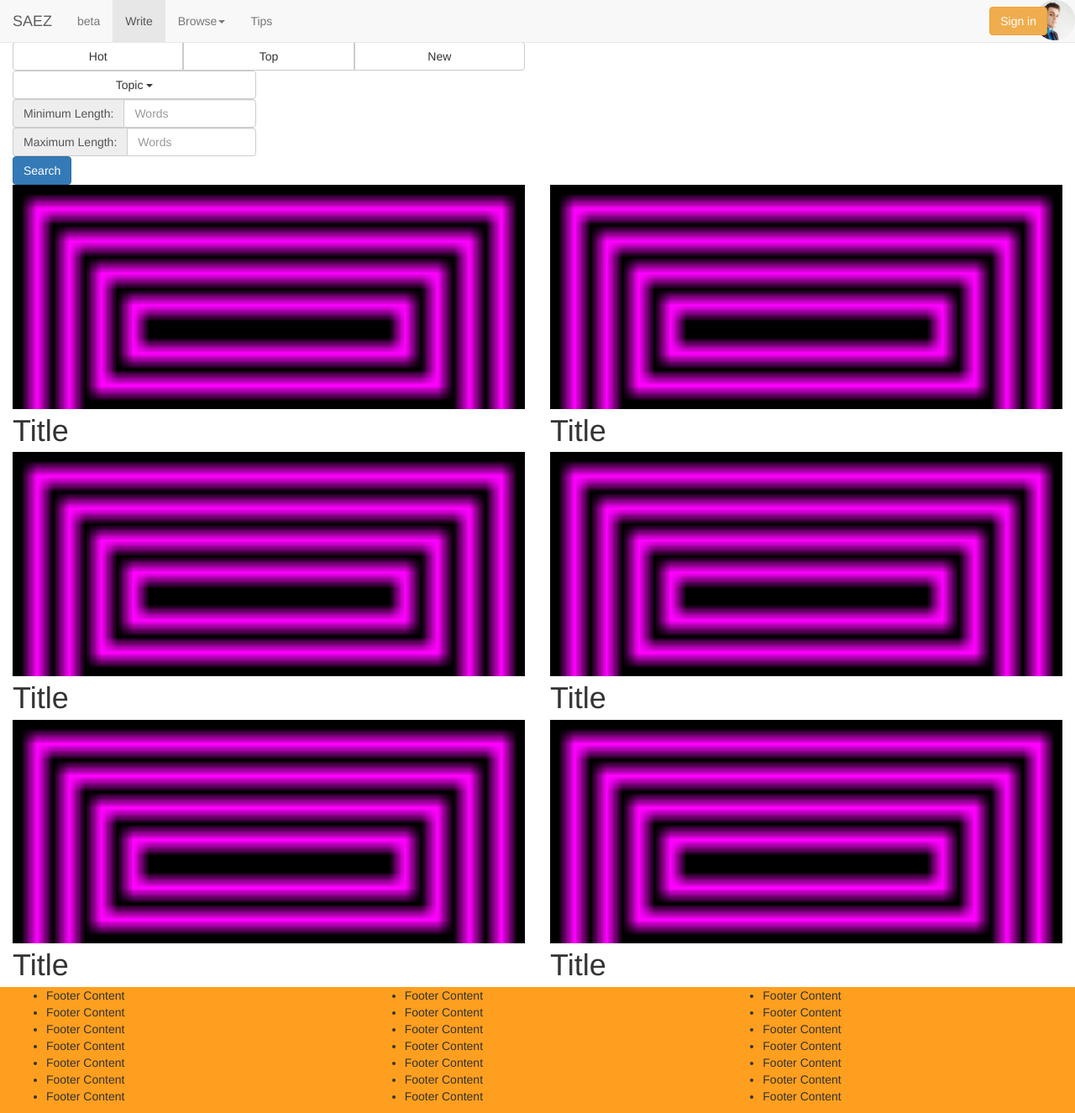
After one commit to jordang1995/4, a PHP site: page /browse.html in a window 1280 px wide. The commit adds this page. Shown: the whole page at 84% size. Run offline with PHP 8.4, Linux system fonts and the light colour scheme; some libraries are stand-ins or nearby versions.

Commit message:
Started the Browse Page

```diff
--- a/DECO SANDBOX/assets/css/mainstyle.css
+++ b/DECO SANDBOX/assets/css/mainstyle.css
@@ -10,3 +10,11 @@ body { padding-top: 50px; }
 	max-width:1920px;
 	margin:auto;
 }
+
+.essaytitle {
+	font-size:36px;
+}
+
+footer {
+	background-color:rgb(255,159,31);
+}
--- /dev/null
+++ b/DECO SANDBOX/browse.html
@@ -0,0 +1,171 @@
+<!DOCTYPE html>
+<html lang="en">
+<head>
+<meta charset="UTF-8">
+<meta http-equiv="X-UA-Compatible" content="IE=edge">
+<meta name="viewport" content="width = device-width, initial-scale = 1">
+<link rel="stylesheet" type="text/css" href="assets/css/mainstyle.css">
+<link rel="stylesheet" href="https://maxcdn.bootstrapcdn.com/bootstrap/3.3.7/css/bootstrap.min.css" integrity="sha384-BVYiiSIFeK1dGmJRAkycuHAHRg32OmUcww7on3RYdg4Va+PmSTsz/K68vbdEjh4u" crossorigin="anonymous">
+<title>SAEZ</title>
+</head>
+<body>
+	<nav class="navbar navbar-default navbar-fixed-top">
+	    <div class="container-fluid">
+	        <div class="navbar-header">
+	        	<button type="button" class="navbar-toggle collapsed" data-toggle="collapse" data-target="#navbar-collapse" aria-expanded="false">
+			        <span class="sr-only">Toggle navigation</span>
+			        <span class="icon-bar"></span>
+			        <span class="icon-bar"></span>
+			        <span class="icon-bar"></span>
+			    </button>
+	    		<a class="navbar-brand" href="#">SAEZ</a>
+	        </div>
+	        <div class="collapse navbar-collapse" id="navbar-collapse">
+	        	<p class="navbar-text">beta</p>
+	        	<ul class="nav navbar-nav">
+	        		<li class="active"><a href="#">Write</a></li>
+	        		<li class="dropdown">
+			            <a href="#" class="dropdown-toggle" data-toggle="dropdown" role="button" aria-haspopup="true" aria-expanded="false">Browse<span class="caret"></span></a>
+			            <ul class="dropdown-menu">
+			                <li><a href="#">Hot</a></li>
+			                <li><a href="#">Top</a></li>
+			                <li><a href="#">New</a></li>
+			            </ul>
+			        </li>
+	        		<li><a href="#">Tips</a></li>
+	        	</ul>
+		        <a href="#"><img src="assets/images/profile_picture.jpg" class="img-responsive img-circle navbar-right" height="48px" width="48px" alt="Responsive image"></a>
+				<button type="button" class="btn btn-default navbar-btn btn-warning navbar-right">Sign in</button>
+				<!--<form class="navbar-form navbar-left navbar-right" role="search">
+				    <div class="form-group">
+				        <input type="text" class="form-control" placeholder="Search">
+				    </div>
+				    <button type="submit" class="btn btn-default">Submit</button>
+				</form>-->
+			</div>
+	    </div>
+	</nav>
+	<div class="container-fluid">
+		<div class="row">
+			<div class="col-xs-12 col-sm-12 col-md-6 col-lg-6">
+				<div class="btn-group btn-group-justified" role="group" aria-label="...">
+				  <div class="btn-group" role="group">
+				    <button type="button" class="btn btn-default">Hot</button>
+				  </div>
+				  <div class="btn-group" role="group">
+				    <button type="button" class="btn btn-default">Top</button>
+				  </div>
+				  <div class="btn-group" role="group">
+				    <button type="button" class="btn btn-default">New</button>
+				  </div>
+				</div>
+			</div>
+		</div>
+		<div class="row">
+			<div class="col-xs-12 col-sm-12 col-md-3 col-lg-3">
+				<div class="dropdown">
+				    <button class="btn btn-default dropdown-toggle btn-block" type="button" id="topicdropdown" data-toggle="dropdown" aria-haspopup="true" aria-expanded="true">
+				    Topic
+				    <span class="caret"></span>
+				    </button>
+				    <ul class="dropdown-menu" aria-labelledby="topicdropdown">
+				    	<li><a href="#">Random Topic</a></li>
+				    	<li role="separator" class="divider"></li>
+				        <li><a href="#">Topic</a></li>
+				        <li><a href="#">Topic</a></li>
+				        <li><a href="#">Topic</a></li>
+				    </ul>
+				</div>
+			</div>
+		</div>
+		<div class="row">
+			<div class="col-xs-12 col-sm-12 col-md-3 col-lg-3">
+				<div class="input-group">
+				    <span class="input-group-addon" id="basic-addon1">Minimum Length:</span>
+				    <input type="text" class="form-control" placeholder="Words" aria-describedby="basic-addon1">
+				</div>
+			</div>
+		</div>
+		<div class="row">
+			<div class="col-xs-12 col-sm-12 col-md-3 col-lg-3">
+				<div class="input-group">
+				    <span class="input-group-addon" id="basic-addon1">Maximum Length:</span>
+				    <input type="text" class="form-control" placeholder="Words" aria-describedby="basic-addon1">
+				</div>
+			</div>
+		</div>
+		<div class="row">
+			<div class="col-xs-12 col-sm-12 col-md-12 col-lg-12">
+				<button type="button" class="btn btn-default btn-primary">Search</button>
+			</div>
+		</div>
+		<div class="row">
+			<div class="col-xs-12 col-sm-12 col-md-6 col-lg-6">
+				<img src="assets/images/slideshowplaceholder.png" class="img-responsive" width="100%">
+				<div class="essaytitle">Title</div>
+			</div>
+			<div class="col-xs-12 col-sm-12 col-md-6 col-lg-6">
+				<img src="assets/images/slideshowplaceholder.png" class="img-responsive" width="100%">
+				<div class="essaytitle">Title</div>
+			</div>
+			<div class="col-xs-12 col-sm-12 col-md-6 col-lg-6">
+				<img src="assets/images/slideshowplaceholder.png" class="img-responsive" width="100%">
+				<div class="essaytitle">Title</div>
+			</div>
+			<div class="col-xs-12 col-sm-12 col-md-6 col-lg-6">
+				<img src="assets/images/slideshowplaceholder.png" class="img-responsive" width="100%">
+				<div class="essaytitle">Title</div>
+			</div>
+			<div class="col-xs-12 col-sm-12 col-md-6 col-lg-6">
+				<img src="assets/images/slideshowplaceholder.png" class="img-responsive" width="100%">
+				<div class="essaytitle">Title</div>
+			</div>
+			<div class="col-xs-12 col-sm-12 col-md-6 col-lg-6">
+				<img src="assets/images/slideshowplaceholder.png" class="img-responsive" width="100%">
+				<div class="essaytitle">Title</div>
+			</div>
+		</div>
+	</div>
+	<footer>
+		<div class="container-fluid">
+			<div class="row">
+				<div class="col-xs-12 col-sm-4 col-md-4 col-lg-4">
+					<ul>
+						<li>Footer Content</li>
+						<li>Footer Content</li>
+						<li>Footer Content</li>
+						<li>Footer Content</li>
+						<li>Footer Content</li>
+						<li>Footer Content</li>
+						<li>Footer Content</li>
+					</ul>
+				</div>
+				<div class="col-xs-12 col-sm-4 col-md-4 col-lg-4">
+					<ul>
+						<li>Footer Content</li>
+						<li>Footer Content</li>
+						<li>Footer Content</li>
+						<li>Footer Content</li>
+						<li>Footer Content</li>
+						<li>Footer Content</li>
+						<li>Footer Content</li>
+					</ul>
+				</div>
+				<div class="col-xs-12 col-sm-4 col-md-4 col-lg-4">
+					<ul>
+						<li>Footer Content</li>
+						<li>Footer Content</li>
+						<li>Footer Content</li>
+						<li>Footer Content</li>
+						<li>Footer Content</li>
+						<li>Footer Content</li>
+						<li>Footer Content</li>
+					</ul>
+				</div>
+			</div>
+		</div>
+	</footer>
+<script type="text/javascript" src="https://code.jquery.com/jquery-3.1.0.min.js"></script>
+<script src="https://maxcdn.bootstrapcdn.com/bootstrap/3.3.7/js/bootstrap.min.js" integrity="sha384-Tc5IQib027qvyjSMfHjOMaLkfuWVxZxUPnCJA7l2mCWNIpG9mGCD8wGNIcPD7Txa" crossorigin="anonymous"></script>
+</body>
+</html>
```
